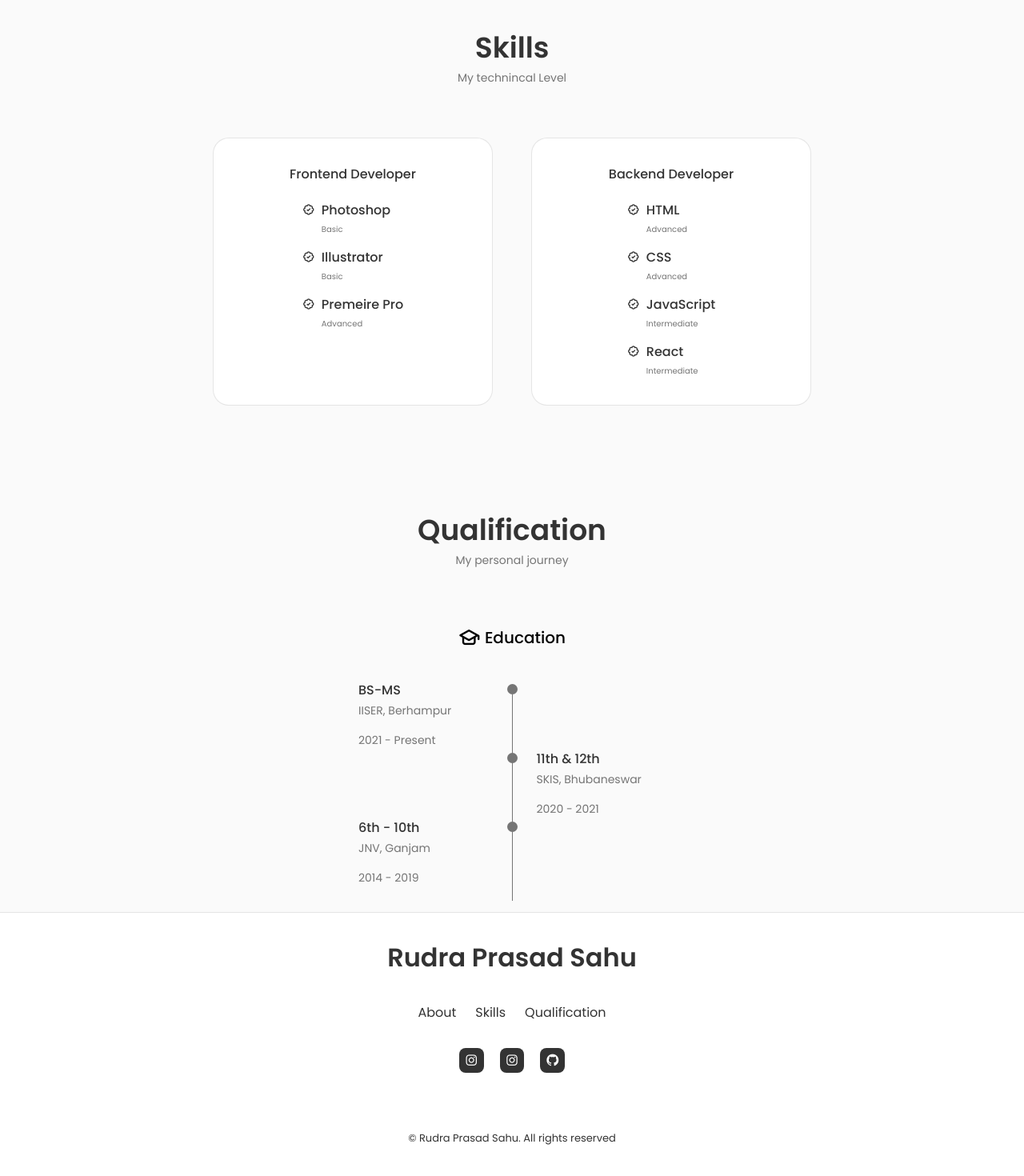
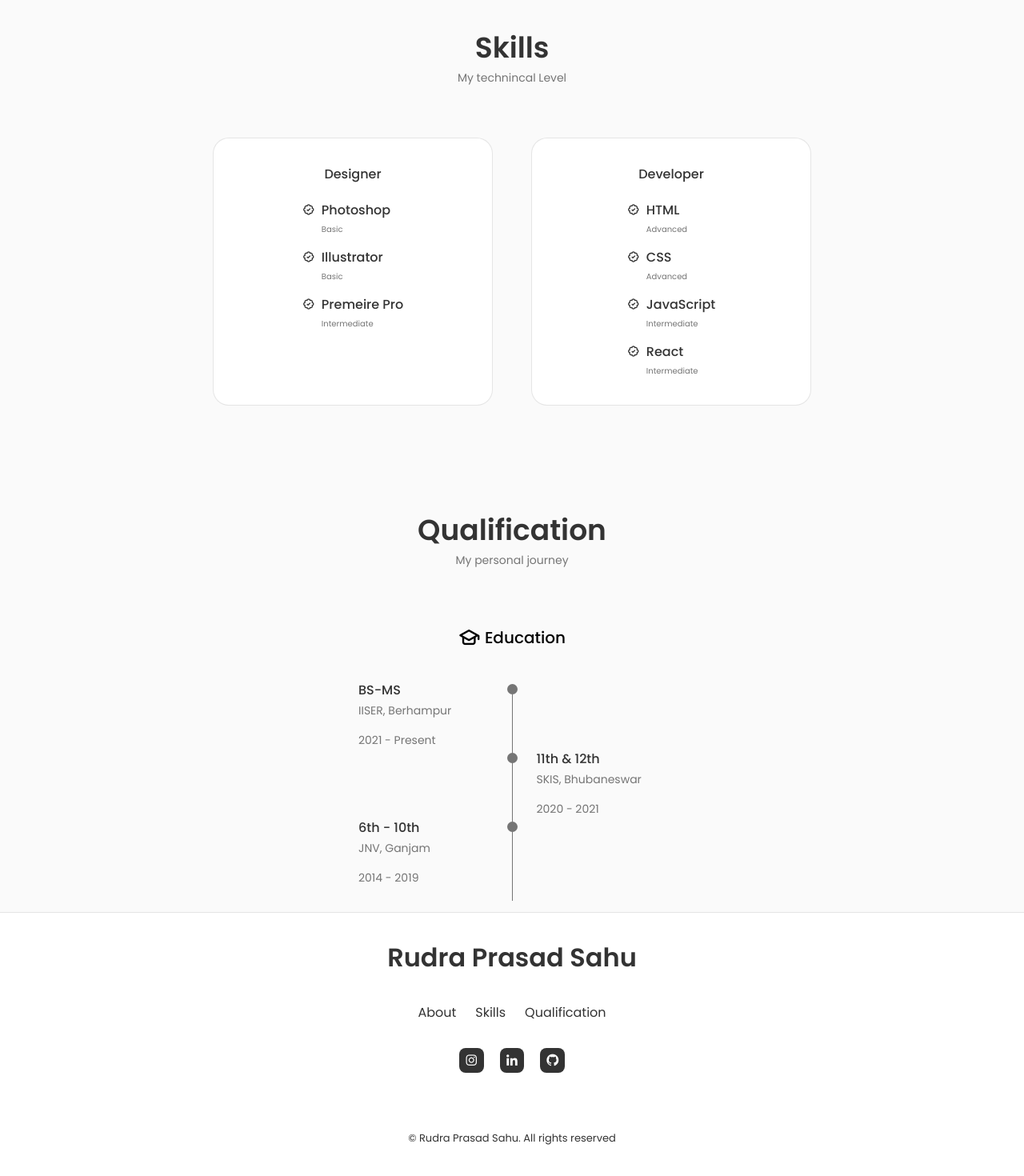
Before and after one commit to Rudraprsd/RudraPrasad, a React (Create React App) app: page / in a window 1280 px wide. Shown: the part 1407-2877 px from the top of the page at 80% size. Built offline with nearby package versions, Linux system fonts and the light colour scheme.

Commit message:
developer,designer

```diff
--- a/package.json
+++ b/package.json
@@ -9,6 +9,7 @@
     "@testing-library/user-event": "^13.5.0",
     "react": "^18.2.0",
     "react-dom": "^18.2.0",
+    "react-ga": "^3.3.1",
     "react-scripts": "5.0.1",
     "web-vitals": "^2.1.4"
   },
--- a/src/App.js
+++ b/src/App.js
@@ -8,6 +8,7 @@ import Services from './components/services/services';
 import Qualification from './components/qualification/qualification';
 // import Contact from './components/contact/contact';
 import Footer from './components/footer/footer';
+import ReactGA from 'react-ga';
 
 
 const App = () => {
--- a/src/components/footer/footer.jsx
+++ b/src/components/footer/footer.jsx
@@ -20,13 +20,13 @@ const Footer = () => {
                 </ul>
 
                 <div className="footer__social">
-                    <a href="" className="footer__social-link" target="_blank">
+                    <a href="https://www.instagram.com/rudra.prasad_/" className="footer__social-link" target="_blank">
                         <i class="bx bxl-instagram"></i>
                     </a>
-                    <a href="" className="footer__social-link" target="_blank">
-                        <i class="bx bxl-instagram"></i>
+                    <a href="https://www.linkedin.com/in/rudra-prasad-sahu-631227226/" className="footer__social-link" target="_blank">
+                        <i class="bx bxl-linkedin"></i>
                     </a>
-                    <a href="" className="footer__social-link" target="_blank">
+                    <a href="https://github.com/Rudraprsd" className="footer__social-link" target="_blank">
                         <i class="bx bxl-github"></i>
                     </a>
                 </div>
--- a/src/components/skills/backend.jsx
+++ b/src/components/skills/backend.jsx
@@ -3,7 +3,7 @@ import React from 'react';
 const Backend = () => {
     return (
         <div className="skills__content">
-        <h3 className="skills__title">Backend Developer</h3>
+        <h3 className="skills__title">Developer</h3>
 
         <div className="skills__box">
             <div className="skills__group">
--- a/src/components/skills/frontend.jsx
+++ b/src/components/skills/frontend.jsx
@@ -3,7 +3,7 @@ import React from 'react';
 const Frontend = () => {
     return (
         <div className="skills__content">
-            <h3 className="skills__title">Frontend Developer</h3>
+            <h3 className="skills__title">Designer</h3>
 
             <div className="skills__box">
                 <div className="skills__group">
@@ -28,7 +28,7 @@ const Frontend = () => {
 
                         <div>
                             <h3 className="skills__name">Premeire Pro</h3>
-                            <span className="skills__level">Advanced</span>
+                            <span className="skills__level">Intermediate</span>
                         </div>
                     </div>
                     {/* <div className="skills__data">
```
Also changed, not shown: 1 other file (tests, documents, lock files or other folders).
